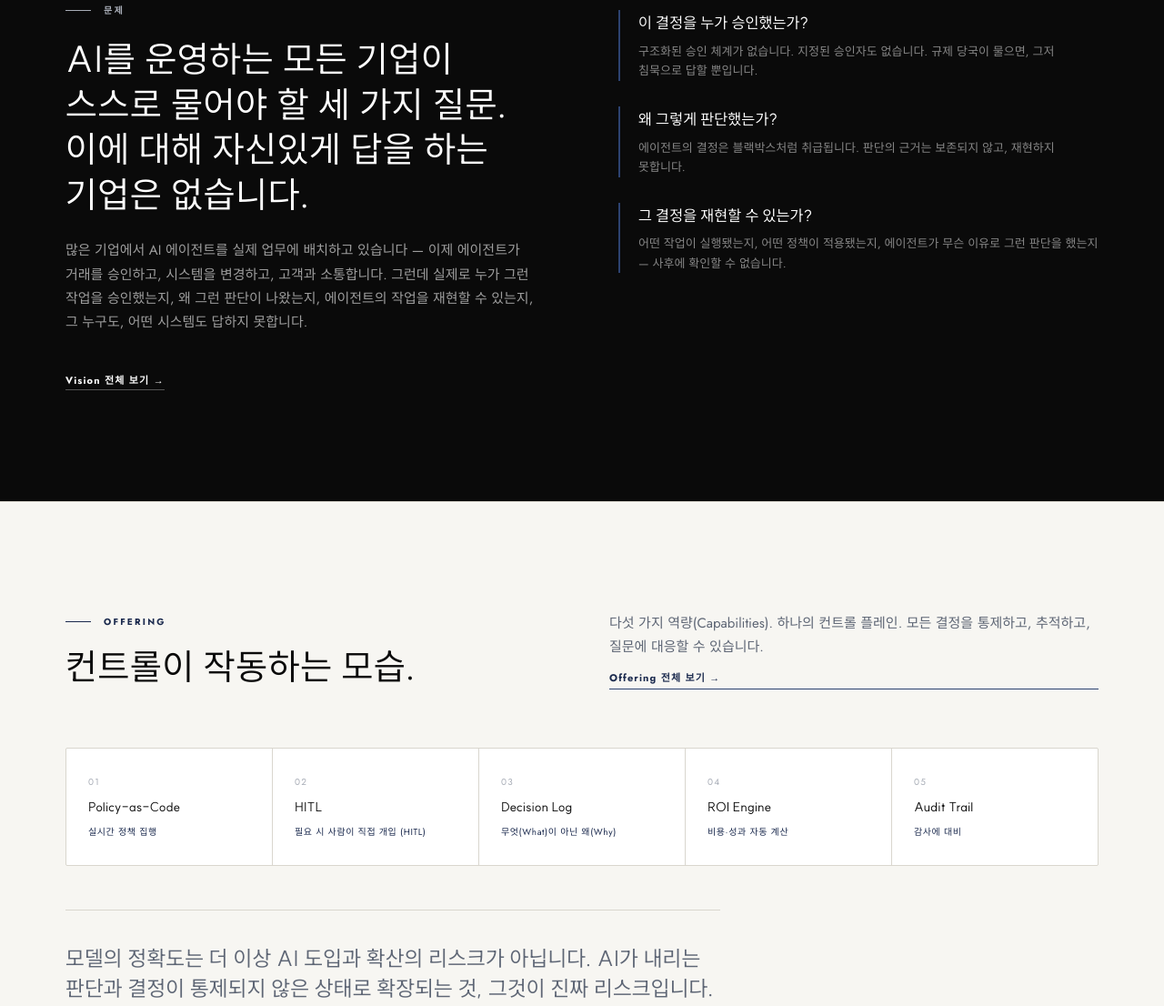
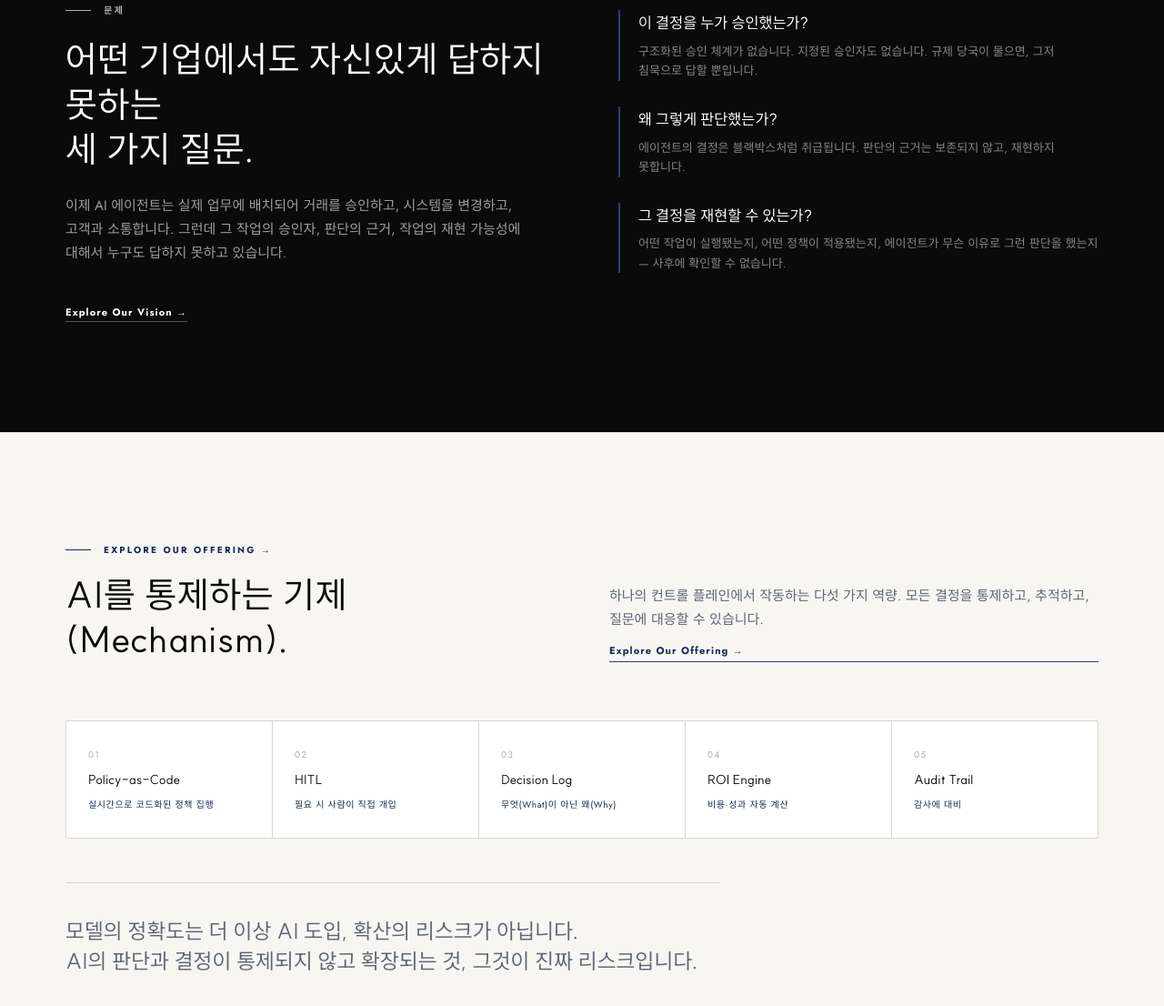
Before and after one commit to ben-blog/toren, a website: page index.html in a window 1280 px wide. Shown: the part 917-2023 px from the top of the page at 91% size. Drawn offline with Linux system fonts and the light colour scheme.

Commit message:
copy: update EN/KO text

```diff
--- a/index.html
+++ b/index.html
@@ -279,6 +279,7 @@
         gap: 14px;
         opacity: 0;
         animation: fadeUp 1s cubic-bezier(0.16, 1, 0.3, 1) 0.5s both;
+        font-weight: 700;
       }
       .hero-tag::before {
         content: '';
@@ -1335,7 +1336,7 @@
           'hero-h1':
             '<span class="hero-h1-line"><span class="hero-h1-inner d1">AI is making decisions.</span></span><span class="hero-h1-line"><span class="hero-h1-inner d2">Who answers for them?</span></span>',
           'hero-p':
-            'ImperAI defines the <b>Enterprise Agent Control Plane (EACP)</b> — the governance layer that controls, authorizes, and audits AI decisions in production.',
+            'ImperAI defines the <b>Enterprise Agent Control Plane (EACP)</b><br>— the governance layer that controls, authorizes, and audits AI decisions in production.',
           'hero-support': "Without control, AI doesn't scale. It becomes a liability.",
           'hero-cta1': 'Request a Demo',
           'contact-kicker': 'The decision is yours',
@@ -1350,36 +1351,36 @@
           'trust-h2': 'Built for enterprise environments.',
           'tp1-title': 'Designed for regulated industries',
           'tp1-body':
-            '<b>Finance, privacy, and security</b> control baselines ship with the product. GDPR, HIPAA, SOX arrive with v1.0. Cloud, Private, or Vault deployment — wherever your data is allowed to go.',
+            '<b>Finance, privacy, and security</b> control baselines ship with the product. GDPR, HIPAA, SOX arrive with v1.0.<br>Cloud, Private, or Vault deployment — wherever your data is allowed to go.',
           'tp2-title': 'Pilot programs with enterprise partners',
           'tp2-body':
             'Running with a <b>small cohort of enterprise design partners.</b> Applications open for the next cohort — limited seats.',
-          'tp3-title': 'Built by leaders in AI and enterprise systems',
+          'tp3-title': 'Built by practitioners, not theorists',
           'tp3-body':
-            'Built by a team that has <b>lived inside regulated AI operations</b> — not theorized about them. <a href="#" onclick="goWWA();return false;">Who We Are →</a>',
+            'Built by a team that has <b>lived inside regulated AI operations</b> — not theorized about them.',
           // Vision teaser
           'vt-kicker': 'The Problem',
           'vt-h2': 'Three questions.<br>Zero answers.',
           'vt-sub':
             'Enterprises deploy agents into production — approving transactions, modifying systems, interacting with customers. No system answers who approved it, why it was made, or whether it can be reconstructed.',
-          'vt-link': 'Explore the Vision →',
+          'vt-link': 'Explore Our Answers →',
           'vt-q1': 'Who approved this decision?',
           'vt-a1': 'No structured approval. No named approver. When regulators ask, the answer is silence.',
           'vt-q2': 'Why was it made?',
           'vt-a2': 'Decisions emerge from a black box. The reasoning is not persisted — and cannot be reproduced.',
           'vt-q3': 'Can we reconstruct it?',
-          'vt-a3': 'What ran, what policies applied, what the agent saw — none of it is queryable after the fact.',
+          'vt-a3': 'What ran, what policies applied, what the agent saw — none of them is queryable after the fact.',
           // Offering teaser
           'ot-kicker': 'Offering',
           'ot-h2': 'Control in action.',
           'ot-sub': 'Five capabilities. One control plane. Every decision governed, traced, and defensible.',
-          'ot-link': 'Explore Offering →',
-          'ot-cap-tag1': 'Real-time enforcement',
+          'ot-link': 'Explore Our Offering →',
+          'ot-cap-tag1': 'Real-time policy enforcement',
           'ot-cap-tag2': 'Human in the loop',
           'ot-cap-tag3': 'Why, not just what',
           'ot-cap-tag4': 'Trace to business metric',
           'ot-cap-tag5': 'Compliance-ready',
-          'ot-key': 'The biggest risk is no longer model accuracy. <b>It&rsquo;s uncontrolled decisions at scale.</b>',
+          'ot-key': 'The biggest risk is no longer model accuracy. <br><b>It&rsquo;s uncontrolled decisions at scale.</b>',
         },
         ko: {
           'nav-cta': 'Request a Demo',
@@ -1389,11 +1390,11 @@
           'hero-h1':
             '<span class="hero-h1-line"><span class="hero-h1-inner d1">AI가 판단을 내리는 시대.</span></span><span class="hero-h1-line"><span class="hero-h1-inner d2">책임은 누가, 어떻게 져야 될까요?</span></span>',
           'hero-p':
-            'ImperAI, Enterprise Agent Control Plane(EACP) - 운영 중인 AI의 판단과 결정을 통제, 승인, 감사하는 거버넌스 레이어를 만듭니다.',
+            'ImperAI는 Enterprise Agent Control Plane(EACP)<br>- 운영 중인 AI의 판단과 결정을 통제, 승인, 감사하는 거버넌스 레이어를 만듭니다.',
           'hero-support': '통제하지 못하는 AI는 확장할 수 없습니다. 조직 운영의 부채(Debt)가 될 뿐입니다.',
-          'hero-cta1': '데모 요청',
+          'hero-cta1': 'Request a Demo',
           'contact-kicker': '통제권을 당신의 손에',
-          'contact-h2': 'AI가 내리는 모든 판단과 결정은 통제 하에 이루어져야 합니다.',
+          'contact-h2': 'AI의 판단과 결정, 통제 하에 이루어져야 합니다.',
           'contact-p':
             'EACP는 선택지가 아닙니다. AI를 실제 환경에서 배포, 운영, 확장할 수 있게 해 주는 핵심 레이어입니다.',
           'contact-label-name': '이름',
@@ -1402,7 +1403,7 @@
           'contact-btn': '파일럿 시작 →',
           'investor-text': '투자자 문의 →',
           'trust-kicker': '신뢰',
-          'trust-h2': '다양한 기업 환경에서 적용할 수 있게 만들어졌습니다.',
+          'trust-h2': '다양한 기업 환경에서 적용할 수 있습니다.',
           'tp1-title': '규제 산업의 문제 해결을 위한 설계',
           'tp1-body':
             'KR-FIN, KR-PIPA, KR-ISMS 등의 통제 기준(Control Baseline)이 제품과 함께 출시됩니다. GDPR, HIPAA, SOX는 v1.0과 함께 배포됩니다. Cloud, Private, Vault 등, 고객의 데이터가 있어야 하는 곳에 배포할 수 있습니다.',
@@ -1414,10 +1415,10 @@
           // Vision teaser
           'vt-kicker': '문제',
           'vt-h2':
-            'AI를 운영하는 모든 기업이 스스로 물어야 할 세 가지 질문.<br>이에 대해 자신있게 답을 하는 기업은 없습니다.',
+            '어떤 기업에서도 자신있게 답하지 못하는<br>세 가지 질문.',
           'vt-sub':
-            '많은 기업에서 AI 에이전트를 실제 업무에 배치하고 있습니다 — 이제 에이전트가 거래를 승인하고, 시스템을 변경하고, 고객과 소통합니다. 그런데 실제로 누가 그런 작업을 승인했는지, 왜 그런 판단이 나왔는지, 에이전트의 작업을 재현할 수 있는지, 그 누구도, 어떤 시스템도 답하지 못합니다.',
-          'vt-link': 'Vision 전체 보기 →',
+            '이제 AI 에이전트는 실제 업무에 배치되어 거래를 승인하고, 시스템을 변경하고, 고객과 소통합니다. 그런데 그 작업의 승인자, 판단의 근거, 작업의 재현 가능성에 대해서 누구도 답하지 못하고 있습니다.',
+          'vt-link': 'Explore Our Vision →',
           'vt-q1': '이 결정을 누가 승인했는가?',
           'vt-a1':
             '구조화된 승인 체계가 없습니다. 지정된 승인자도 없습니다. 규제 당국이 물으면, 그저 침묵으로 답할 뿐입니다.',
@@ -1427,18 +1428,18 @@
           'vt-a3':
             '어떤 작업이 실행됐는지, 어떤 정책이 적용됐는지, 에이전트가 무슨 이유로 그런 판단을 했는지 — 사후에 확인할 수 없습니다.',
           // Offering teaser
-          'ot-kicker': 'Offering',
-          'ot-h2': '컨트롤이 작동하는 모습.',
+          'ot-kicker': 'Explore Our Offering →',
+          'ot-h2': 'AI를 통제하는 기제(Mechanism).',
           'ot-sub':
-            '다섯 가지 역량(Capabilities). 하나의 컨트롤 플레인. 모든 결정을 통제하고, 추적하고, 질문에 대응할 수 있습니다.',
-          'ot-link': 'Offering 전체 보기 →',
-          'ot-cap-tag1': '실시간 정책 집행',
-          'ot-cap-tag2': '필요 시 사람이 직접 개입 (HITL)',
+            '하나의 컨트롤 플레인에서 작동하는 다섯 가지 역량. 모든 결정을 통제하고, 추적하고, 질문에 대응할 수 있습니다.',
+          'ot-link': 'Explore Our Offering →',
+          'ot-cap-tag1': '실시간으로 코드화된 정책 집행',
+          'ot-cap-tag2': '필요 시 사람이 직접 개입',
           'ot-cap-tag3': '무엇(What)이 아닌 왜(Why)',
           'ot-cap-tag4': '비용·성과 자동 계산',
           'ot-cap-tag5': '감사에 대비',
           'ot-key':
-            '모델의 정확도는 더 이상 AI 도입과 확산의 리스크가 아닙니다. AI가 내리는 판단과 결정이 통제되지 않은 상태로 확장되는 것, 그것이 진짜 리스크입니다.',
+            '모델의 정확도는 더 이상 AI 도입, 확산의 리스크가 아닙니다.<br>AI의 판단과 결정이 통제되지 않고 확장되는 것, 그것이 진짜 리스크입니다.',
         },
       };
 
```
